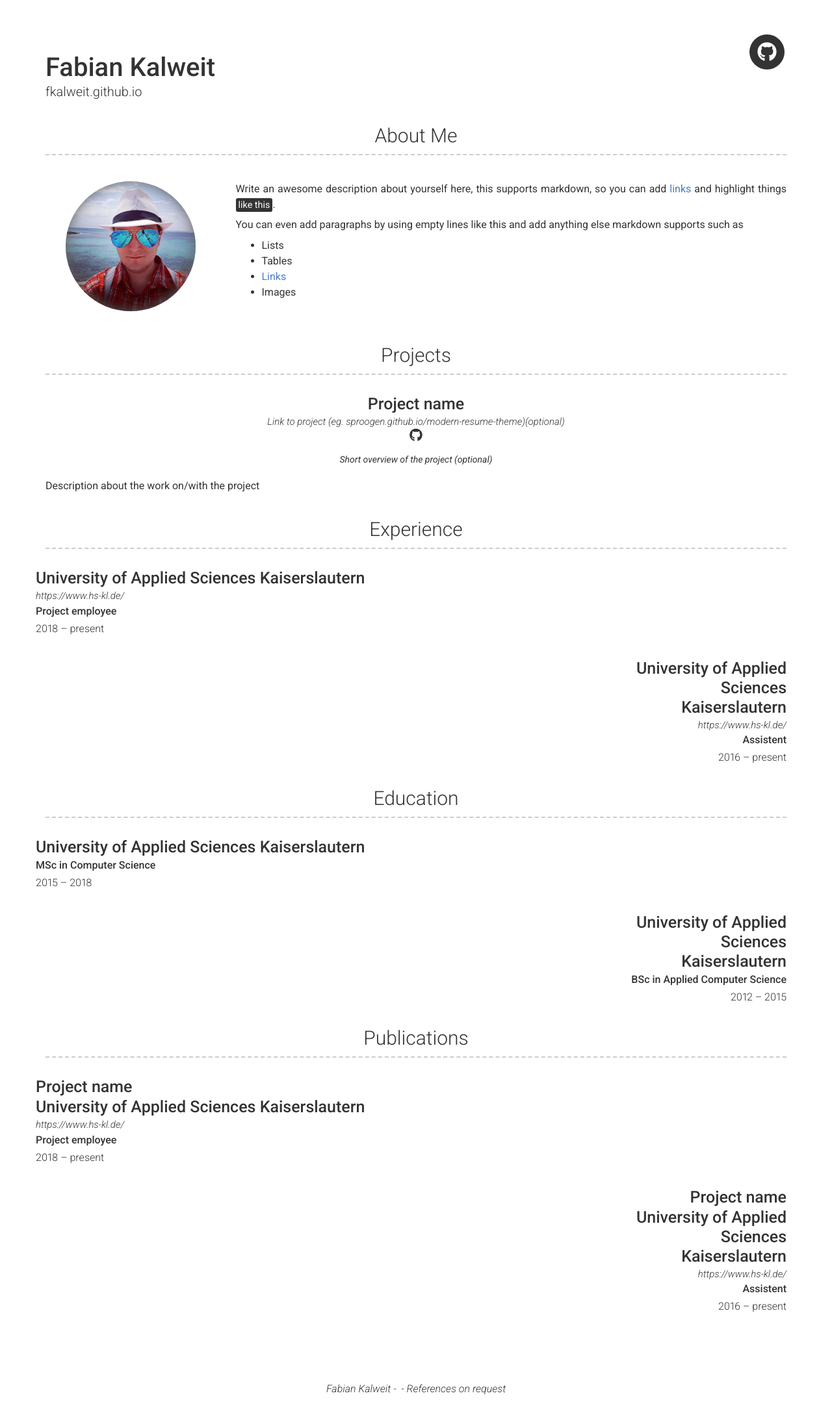
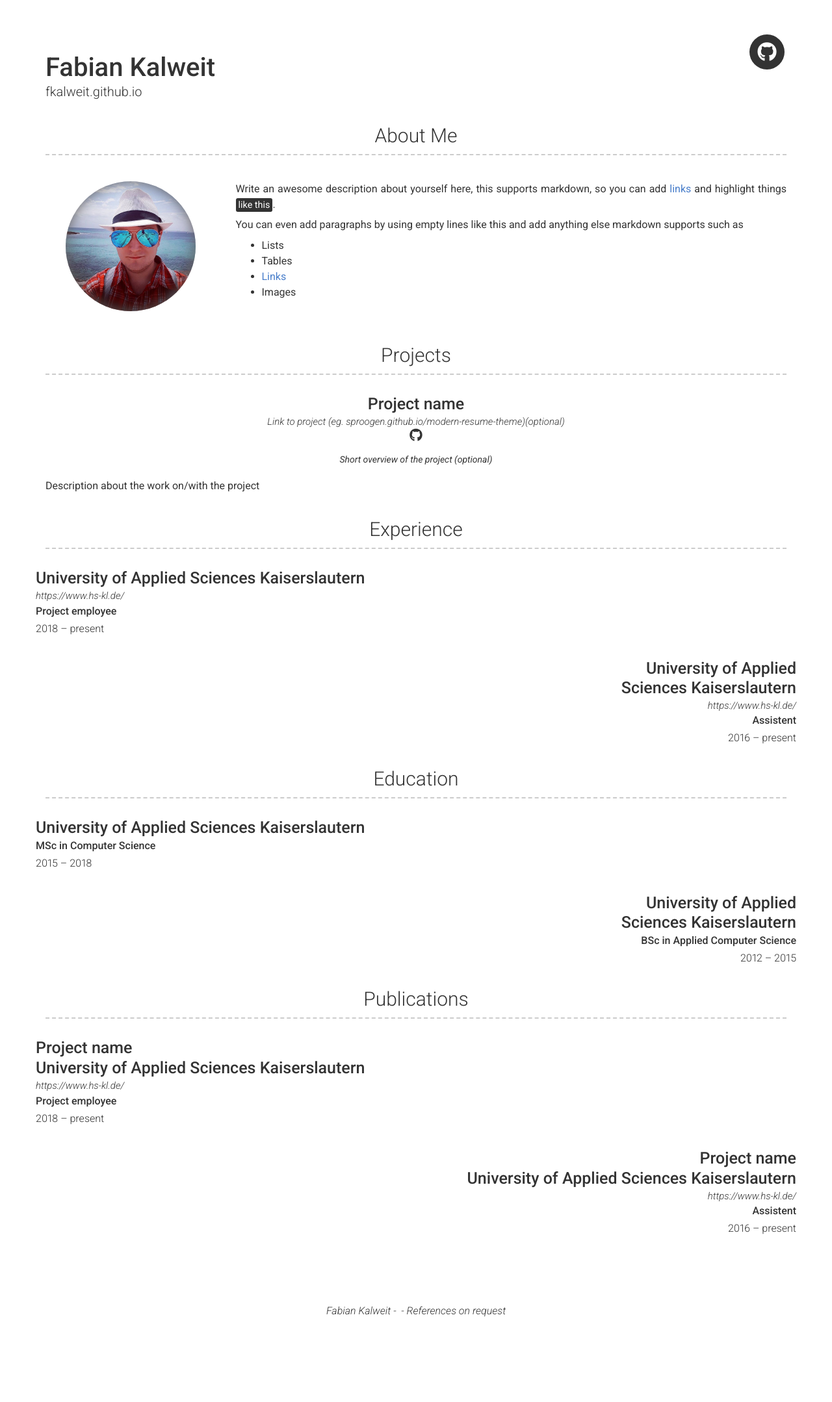
Before and after one commit to fkalweit/fkalweit.github.io, a Jekyll site: the page built from index.md, in a window 1280 px wide. Shown: the whole page at 65% size. Built offline with Jekyll 4.4.1, drawn with Linux system fonts in a browser that asks for light colours; nearby versions of some CDN libraries; after the commit the page ends 2038 px from its top, so only the background shows below that.

Commit message:
rechts auch

```diff
--- a/_includes/right.html
+++ b/_includes/right.html
@@ -5,7 +5,7 @@
     {%- endif -%}
     {{ include.item.description | strip | markdownify }}
   </div>
-  <div class="col-xs-12 col-sm-4 col-md-3 col-print-12 details">
+  <div class="details">
     {%- if include.item.name -%}<h4>{{ include.item.name }}</h4>{%- endif -%}
     {%- if include.item.company -%}<h4>{{ include.item.company }}</h4>{%- endif -%}
     {%- if include.item.link -%}
```
